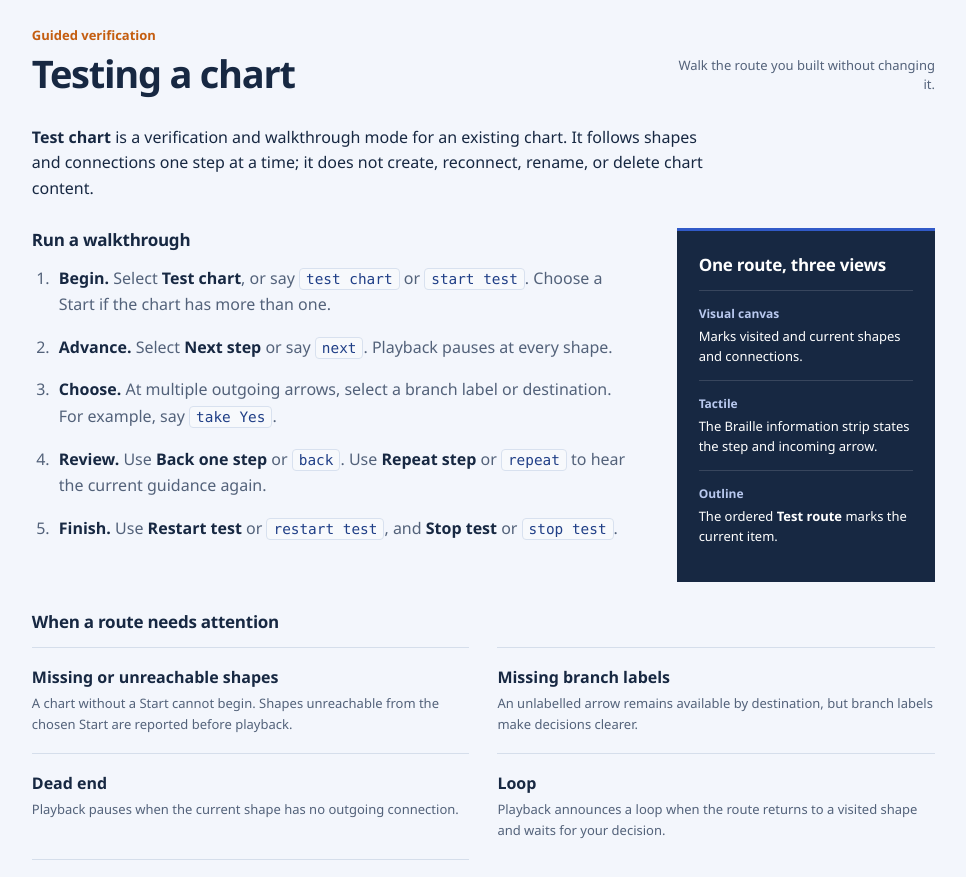
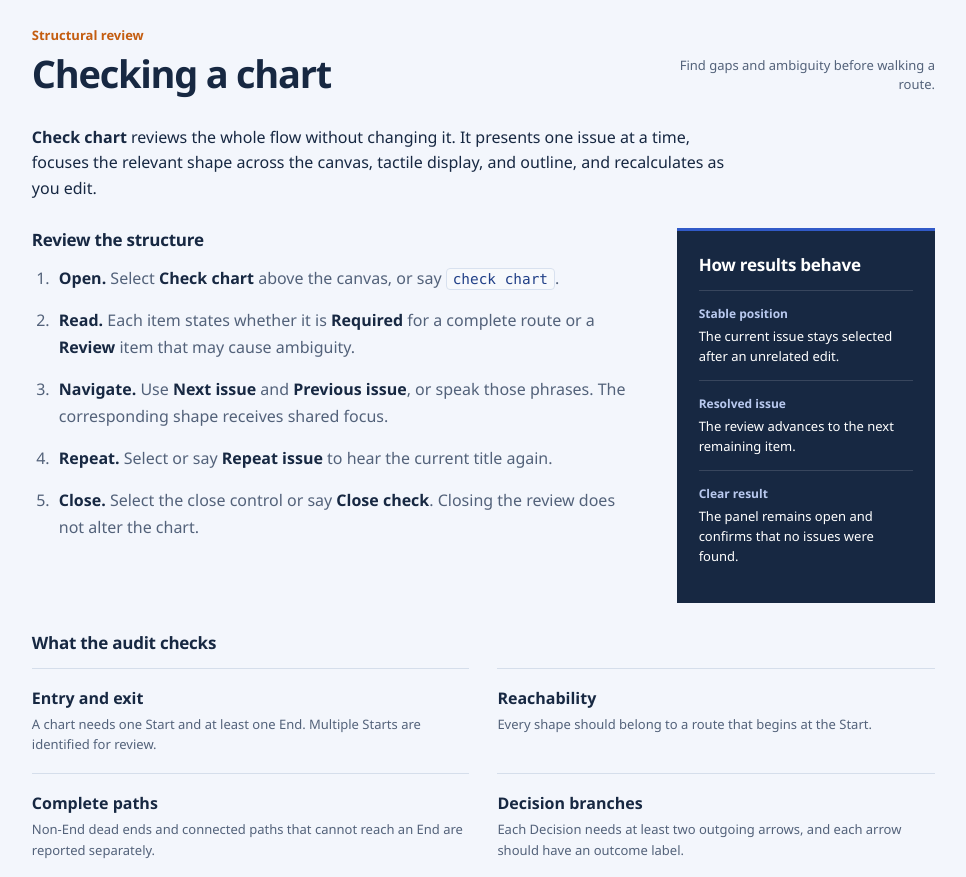
Before and after one commit to Shaurav-Vora/Koi-charts, a Next.js app: page /docs in a window 1280 px wide. Shown: the part 1920-2797 px from the top of the page, without its empty margins (313-1279 px from the left). Built offline with nearby package versions, Linux system fonts and the light colour scheme.

Commit message:
docs: explain accessible chart audits

```diff
--- a/src/app/docs/page.tsx
+++ b/src/app/docs/page.tsx
@@ -5,7 +5,7 @@ import { grammar } from "../../commands/grammar";
 
 export const metadata: Metadata = {
   title: "Documentation | Koi charts",
-  description: "Voice commands, chart editing, guided testing, and export reference for Koi charts.",
+  description: "Voice commands, chart editing, structural review, guided testing, and export reference for Koi charts.",
 };
 
 const guideHref = (title: string) => `#guide-${title.toLowerCase().replace(/[^a-z0-9]+/g, "-")}`;
@@ -26,6 +26,7 @@ export default function Documentation() {
             <div className="docs-nav-group">
               <p>Learn</p>
               <a href="#getting-started">Getting started</a>
+              <a href="#checking-chart">Checking a chart</a>
               <a href="#testing-chart">Testing a chart</a>
             </div>
 
@@ -141,6 +142,79 @@ export default function Documentation() {
             </div>
           </section>
 
+          <section id="checking-chart" className="docs-section" aria-labelledby="checking-chart-title">
+            <div className="docs-section-heading">
+              <p>Structural review</p>
+              <h2 id="checking-chart-title">Checking a chart</h2>
+              <span>Find gaps and ambiguity before walking a route.</span>
+            </div>
+            <p>
+              <strong>Check chart</strong> reviews the whole flow without changing it. It presents one issue at a time, focuses the relevant shape across the canvas, tactile display, and outline, and recalculates as you edit.
+            </p>
+
+            <div className="docs-testing-layout">
+              <div>
+                <h3>Review the structure</h3>
+                <ol className="docs-compact-steps">
+                  <li><strong>Open.</strong> Select <strong>Check chart</strong> above the canvas, or say <code>check chart</code>.</li>
+                  <li><strong>Read.</strong> Each item states whether it is <strong>Required</strong> for a complete route or a <strong>Review</strong> item that may cause ambiguity.</li>
+                  <li><strong>Navigate.</strong> Use <strong>Next issue</strong> and <strong>Previous issue</strong>, or speak those phrases. The corresponding shape receives shared focus.</li>
+                  <li><strong>Repeat.</strong> Select or say <strong>Repeat issue</strong> to hear the current title again.</li>
+                  <li><strong>Close.</strong> Select the close control or say <strong>Close check</strong>. Closing the review does not alter the chart.</li>
+                </ol>
+              </div>
+
+              <aside className="docs-feedback-panel" aria-labelledby="audit-feedback-title">
+                <h3 id="audit-feedback-title">How results behave</h3>
+                <dl>
+                  <div>
+                    <dt>Stable position</dt>
+                    <dd>The current issue stays selected after an unrelated edit.</dd>
+                  </div>
+                  <div>
+                    <dt>Resolved issue</dt>
+                    <dd>The review advances to the next remaining item.</dd>
+                  </div>
+                  <div>
+                    <dt>Clear result</dt>
+                    <dd>The panel remains open and confirms that no issues were found.</dd>
+                  </div>
+                </dl>
+              </aside>
+            </div>
+
+            <h3>What the audit checks</h3>
+            <dl className="docs-check-grid">
+              <div>
+                <dt>Entry and exit</dt>
+                <dd>A chart needs one Start and at least one End. Multiple Starts are identified for review.</dd>
+              </div>
+              <div>
+                <dt>Reachability</dt>
+                <dd>Every shape should belong to a route that begins at the Start.</dd>
+              </div>
+              <div>
+                <dt>Complete paths</dt>
+                <dd>Non-End dead ends and connected paths that cannot reach an End are reported separately.</dd>
+              </div>
+              <div>
+                <dt>Decision branches</dt>
+                <dd>Each Decision needs at least two outgoing arrows, and each arrow should have an outcome label.</dd>
+              </div>
+              <div>
+                <dt>Distinct labels</dt>
+                <dd>Duplicate labels are identified because voice and keyboard references need an unambiguous name.</dd>
+              </div>
+            </dl>
+
+            <div className="docs-access-note">
+              <h3>Private, concise feedback</h3>
+              <p>
+                Chart checking runs locally without calling Gemini or using Gemini quota. Spoken and visible issue copy uses chart labels and never exposes internal identifiers. Opening <strong>Test chart</strong> closes the audit so the two review modes do not overlap.
+              </p>
+            </div>
+          </section>
+
           <section id="testing-chart" className="docs-section" aria-labelledby="testing-chart-title">
             <div className="docs-section-heading">
               <p>Guided verification</p>
```
Also changed, not shown: 2 other files (tests, documents, lock files or other folders).
